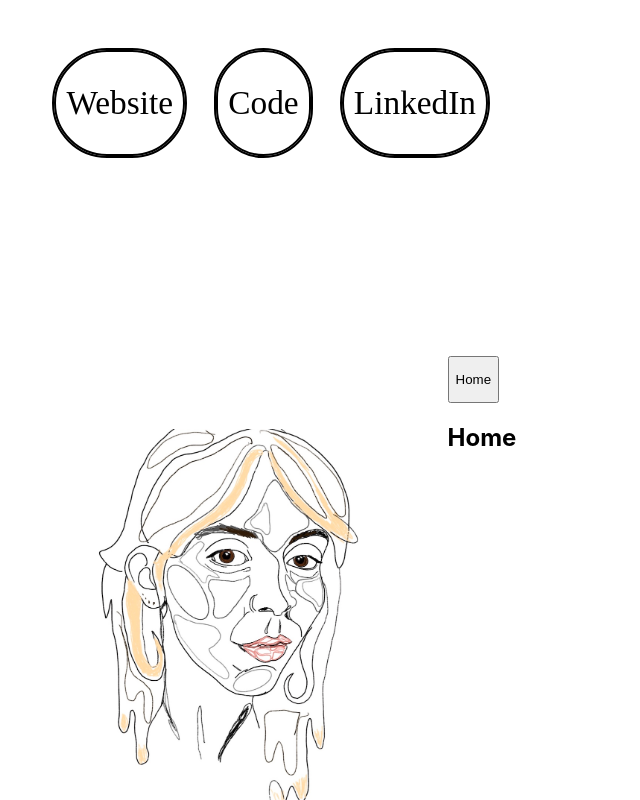
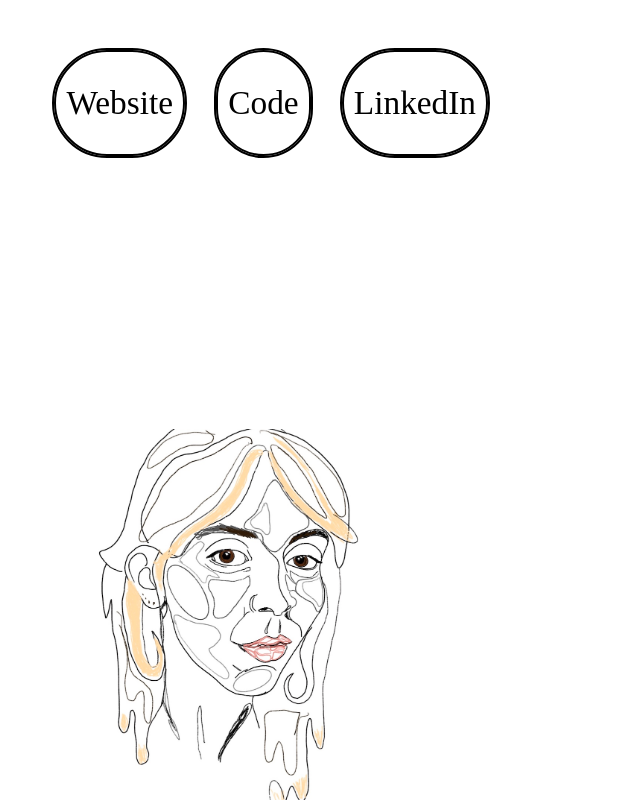
Before and after one commit to carolinecerussi/Personal-Site, a React (Create React App) app: page / in a window 1280 px wide. Shown: the part 1091-1891 px from the top of the page, without its empty margins (0-640 px from the left). Built offline with nearby package versions, Linux system fonts and the light colour scheme.

Commit message:
wip footer find solution for keeping footer at bottom of application:

```diff
--- a/src/AboutMe.js
+++ b/src/AboutMe.js
@@ -4,15 +4,8 @@ import "../src/headerStyle.css";
 
 function AboutMe() {
 
-    const titleStyle = {
-        color: "black",
-        fontSize: '100pt',
-        fontFamily: "Aretha Bridge",
-        backgroundColor: 'yellow',
-        width: '50%',
-        float: 'left',
 
-    }
+
     const paragraphStyle = {
         color: "white",
         fontSize: '30pt',
@@ -58,8 +51,6 @@ marginTop: '8%'
             <br />
 
 
-
-
         </React.Fragment>
     )
 
--- a/src/App.js
+++ b/src/App.js
@@ -3,7 +3,6 @@ import Header from '../src/Header';
 import React from 'react';
 import AboutMe from '../src/AboutMe';
 import Projects from '../src/Projects';
-import Footer from '../src/Footer';
 function App() {
 
 
@@ -12,7 +11,6 @@ function App() {
   <Header />
   <AboutMe />
   <Projects />
-  <Footer/>
 </React.Fragment>
   );
 }
--- a/src/Footer.js
+++ b/src/Footer.js
@@ -1,22 +1,20 @@
 import React from 'react';
 
 
+
 function Footer() {
-
-    const footContainerStyle = {
-        marginBottom:'5%'
+    const footerStyle= {
+        backgroundColor: 'red',
     }
 
-    return (
-        <React.Fragment>
 
-                <div className="FootContainer" style={footContainerStyle}>
-              <button type="submit"><p>Home</p></button><h2>Home</h2>
+      return (
+      <React.Fragment >
+        <div className='footerStyle' style={footerStyle}>Hi</div>
 
-                </div>
 
-        </React.Fragment>
-    )
+      </React.Fragment>
+      )
 
-}
+      }
 export default Footer;
--- a/src/Header.js
+++ b/src/Header.js
@@ -17,7 +17,6 @@ function Header() {
 
     return (
         <React.Fragment>
-
                 <div className="carolineHead" >
                     <h1>Caroline Cerussi</h1>
                     <div className="aboutHead" style={aboutHead}>
```
Also changed, not shown: 1 other file (tests, documents, lock files or other folders).
